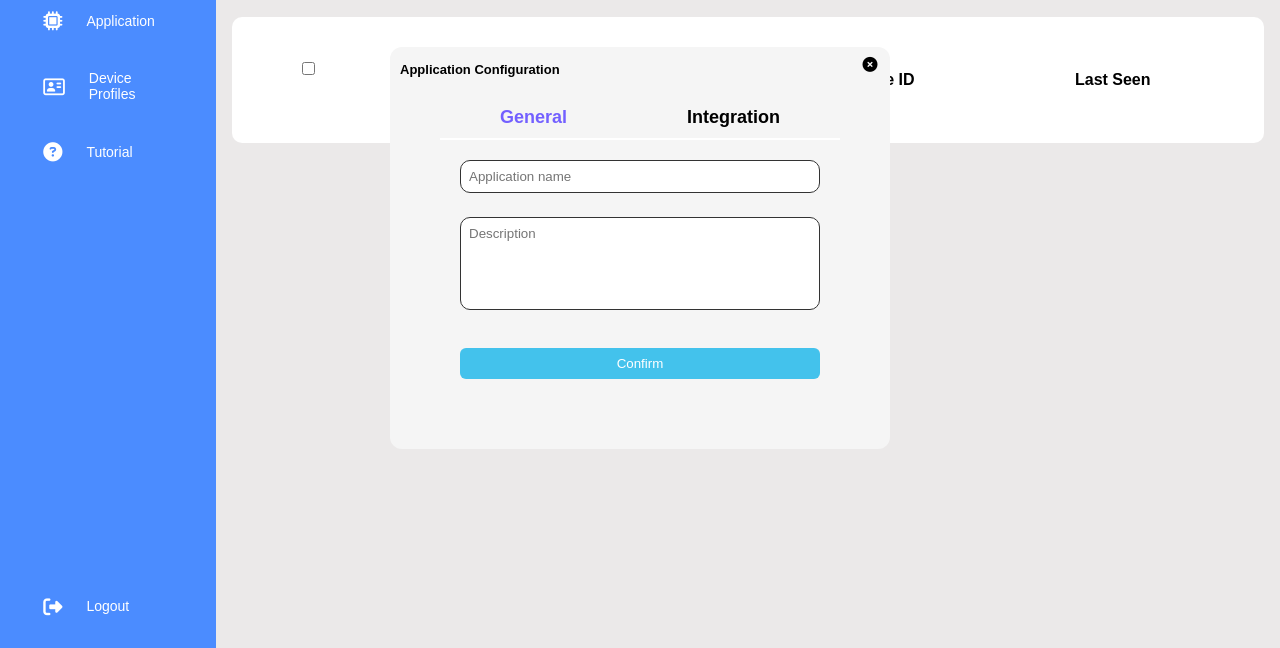
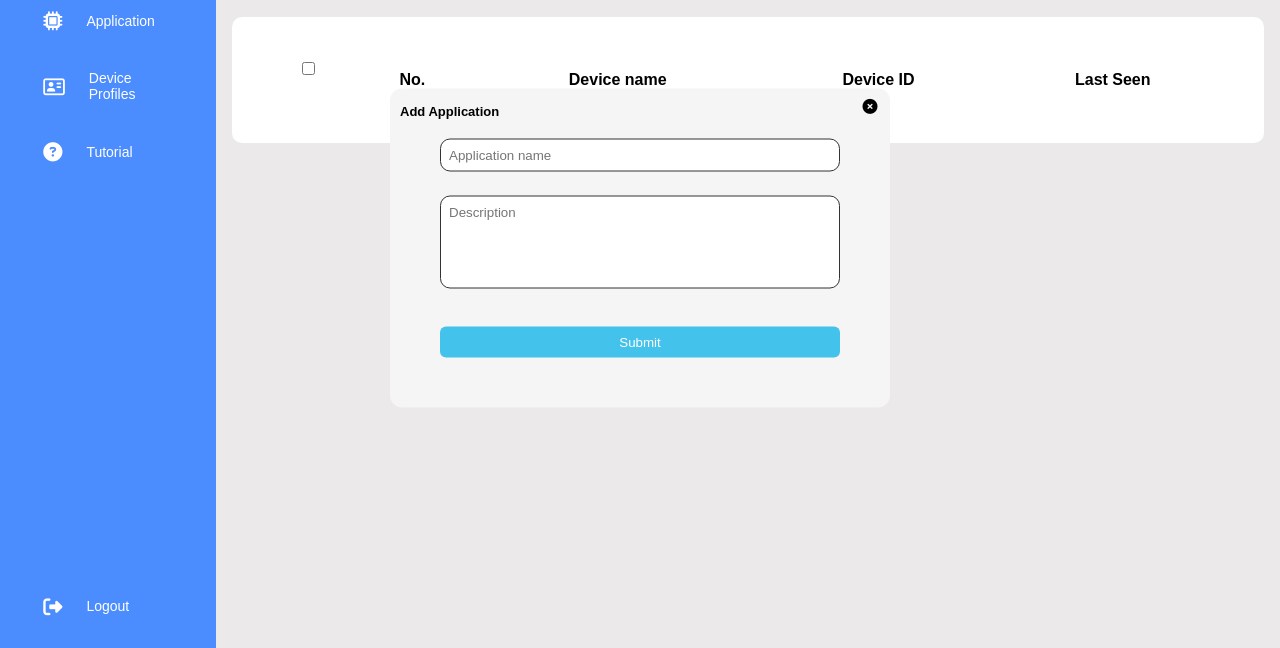
Before and after one commit to KiattiphanWareerak/LoRa-Project, a website: page public/devices.html in a window 1280 px wide. Both pictures are taken after a click on the button "Application Configuration". Shown: the part 152-800 px from the top of the page. Drawn offline with Linux system fonts and the light colour scheme.

Commit message:
fix dashboard service

```diff
--- a/public/devices.html
+++ b/public/devices.html
@@ -120,27 +120,17 @@
         <!-- Application Configuration Modal -->
         <div class="form" id="dev_ConfigApp">
             <div class="form_headder">
-                <h4>Application Configuration</h4>
+                <h4>Add Application</h4>
                 <i class="fa-solid fa-circle-xmark" onclick="closeModal('dev_ConfigApp')"></i>
             </div>
-            <div class="configTab">
-                <!-- Tab buttons -->
-                <div class="tab_box">
-                    <button class="tab_button active" onclick="opentab(event, 'General')">General</button>
-                    <button class="tab_button" onclick="opentab(event, 'Integration')">Integration</button>
-                    <div class="active_line"></div>
-                </div>
-                <!-- Tab contents -->
-                <div class="content_box">
-                    <div id="General" class="tab_content">
-                        <input type="text" placeholder="Application name" id="appNameInput" required>
-                        <textarea name="Description" placeholder="Description" id="descriptionInput" cols="30" rows="5"></textarea>
-                        <button class="modal_button" id="appConfigConfirm">Confirm</button>
-                    </div>
-                    <div id="Integration" class="tab_content">
-                        <h3>InfluxDB will be here</h3>
-                    </div>
-                </div>
+            <!-- Form inputs -->
+            <div>
+                <input type="text" placeholder="Application name" id="appNameInput" required>
+                <textarea name="Description" placeholder="Description" id="descriptionInput" cols="30" rows="5"></textarea>
+            </div>
+            <!-- Submit button -->
+            <div>
+                <button class="modal_button" id="save-Config">Submit</button>
             </div>
         </div>
 
--- a/public/scripts/common.js
+++ b/public/scripts/common.js
@@ -422,7 +422,7 @@ function sendRequset(data) {
   commonSocket.addEventListener('open', () => {
     console.log('WebSocket connection established with WebServer');
 
-    if (socket.readyState === WebSocket.OPEN) {
+    if (commonSocket.readyState === WebSocket.OPEN) {
       commonSocket.send(JSON.stringify(data));
     } else {
       console.log('WebSocket not ready, message not sent!');
```
